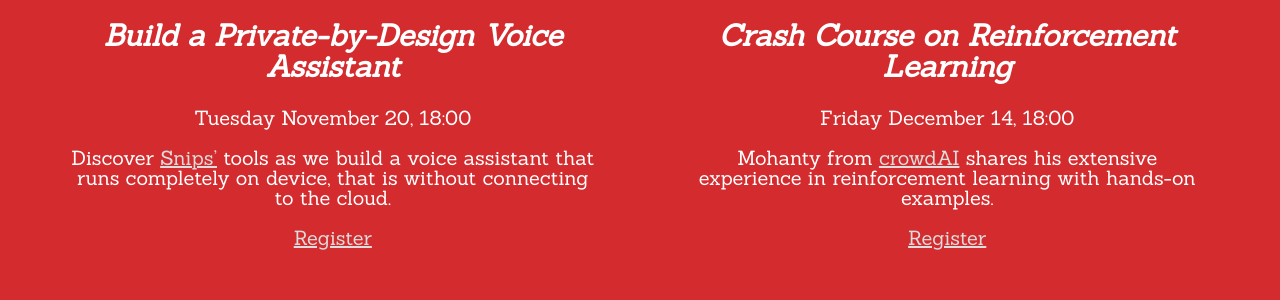
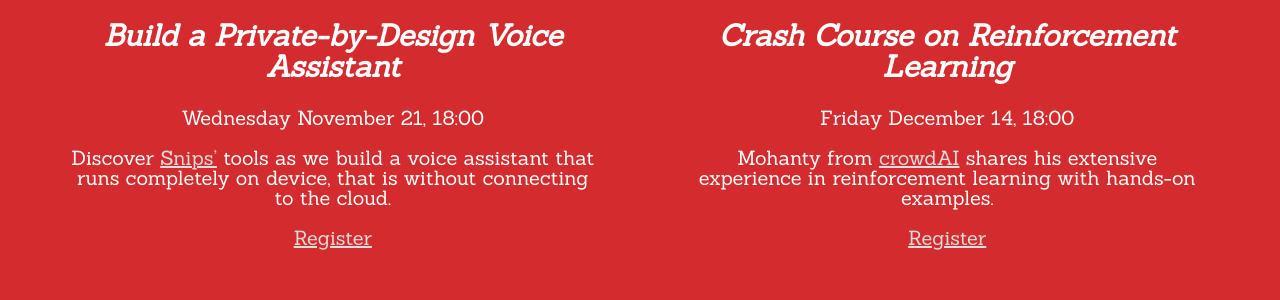
Before and after one commit to LauzHack/LauzHack.github.io, a Jekyll site: the page built from workshops.html, in a window 1280 px wide. Shown: the part 231-531 px from the top of the page. Built offline with Jekyll 4.4.1, drawn with Linux system fonts in a browser that asks for light colours.

Commit message:
Update date for snips workshop.

```diff
--- a/_data/workshops.yml
+++ b/_data/workshops.yml
@@ -20,7 +20,7 @@ items:
     description: Learn how to use the Fourier Transform in order to perform melody detection, which is used to create a "whistle unlocker".
 
   Build a Private-by-Design Voice Assistant:
-    date: '2018-11-20 18:00'
+    date: '2018-11-21 18:00'
     signup: 'https://goo.gl/forms/5pijntOGOurABPRx2'
     description: Discover [Snips'](https://snips.ai/) tools as we build a voice assistant that runs completely on device, that is without connecting to the cloud.
 
```
